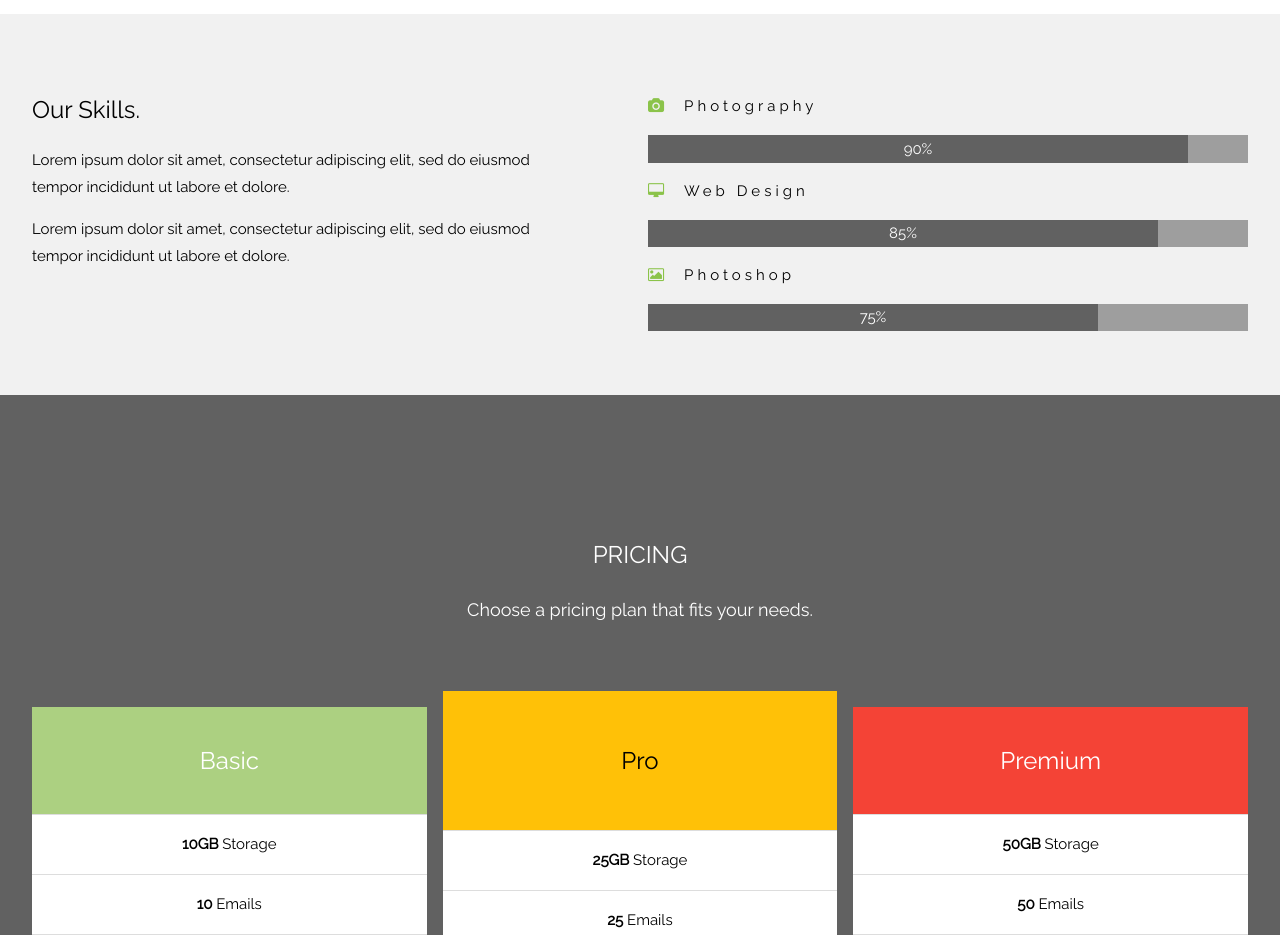
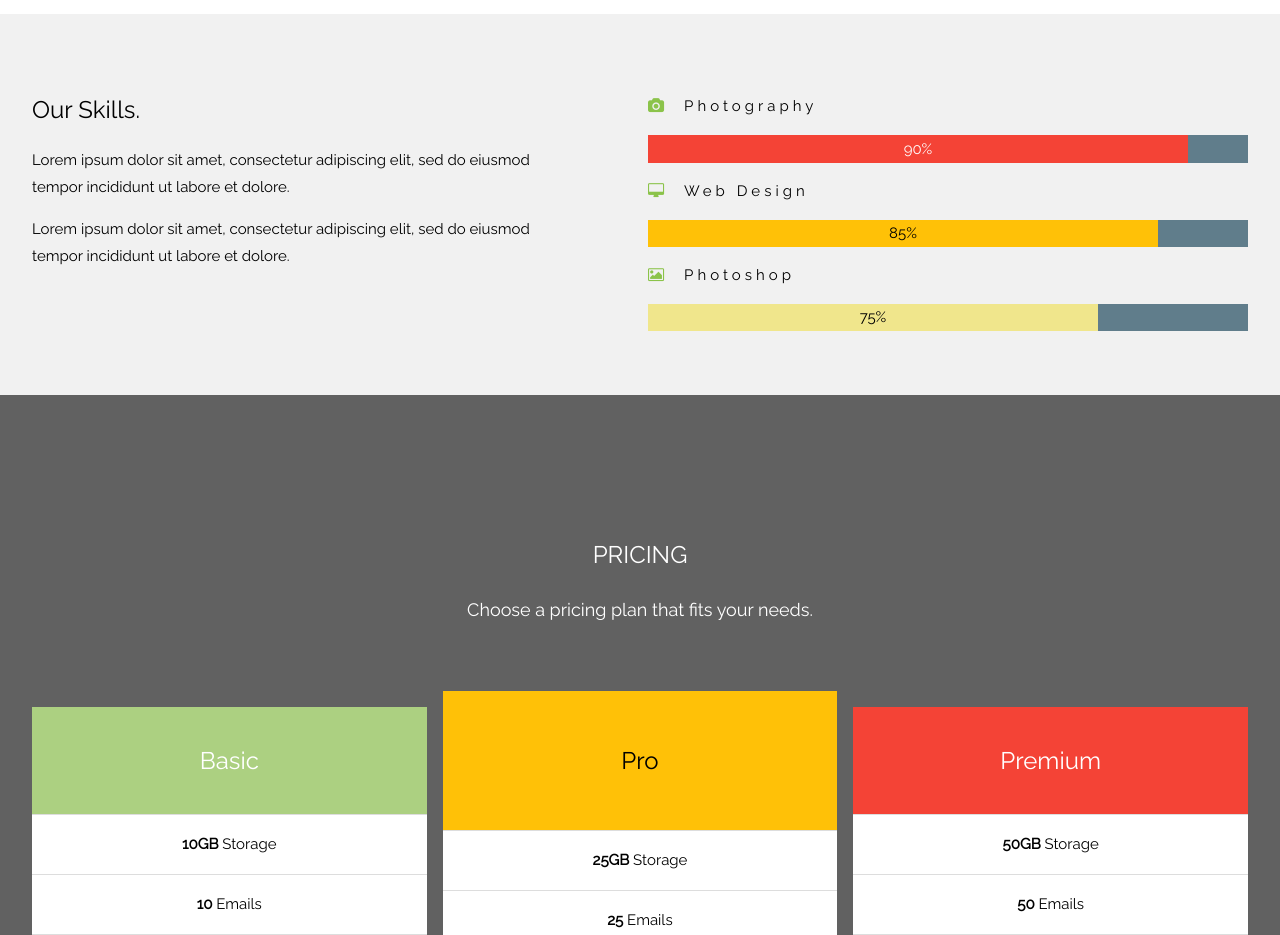
Before and after one commit to jomarbarnobal/EAbytecode, a plain HTML site: page index.html in a window 1280 px wide. Shown: the part 3340-4275 px from the top of the page. Drawn offline with nearby package versions, Linux system fonts and the light colour scheme; some packages are replaced by stand-ins of ours.

Commit message:
change skill bar color into red,amber and khaki

```diff
--- a/index.html
+++ b/index.html
@@ -300,16 +300,16 @@ a.w3-light-green .fa-th {
     </div>
     <div class="w3-col m6">
       <p class="w3-wide"><i class="fa fa-camera w3-margin-right"></i>Photography</p>
-      <div class="w3-grey">
-        <div class="w3-container w3-dark-grey w3-center" style="width:90%">90%</div>
+      <div class="w3-blue-gray">
+        <div class="w3-container w3-red w3-center" style="width:90%">90%</div>
       </div>
       <p class="w3-wide"><i class="fa fa-desktop w3-margin-right"></i>Web Design</p>
-      <div class="w3-grey">
-        <div class="w3-container w3-dark-grey w3-center" style="width:85%">85%</div>
+      <div class="w3-blue-gray">
+        <div class="w3-container w3-amber w3-center" style="width:85%">85%</div>
       </div>
       <p class="w3-wide"><i class="fa fa-photo w3-margin-right"></i>Photoshop</p>
-      <div class="w3-grey">
-        <div class="w3-container w3-dark-grey w3-center" style="width:75%">75%</div>
+      <div class="w3-blue-gray">
+        <div class="w3-container w3-khaki w3-center" style="width:75%">75%</div>
       </div>
     </div>
   </div>
```
